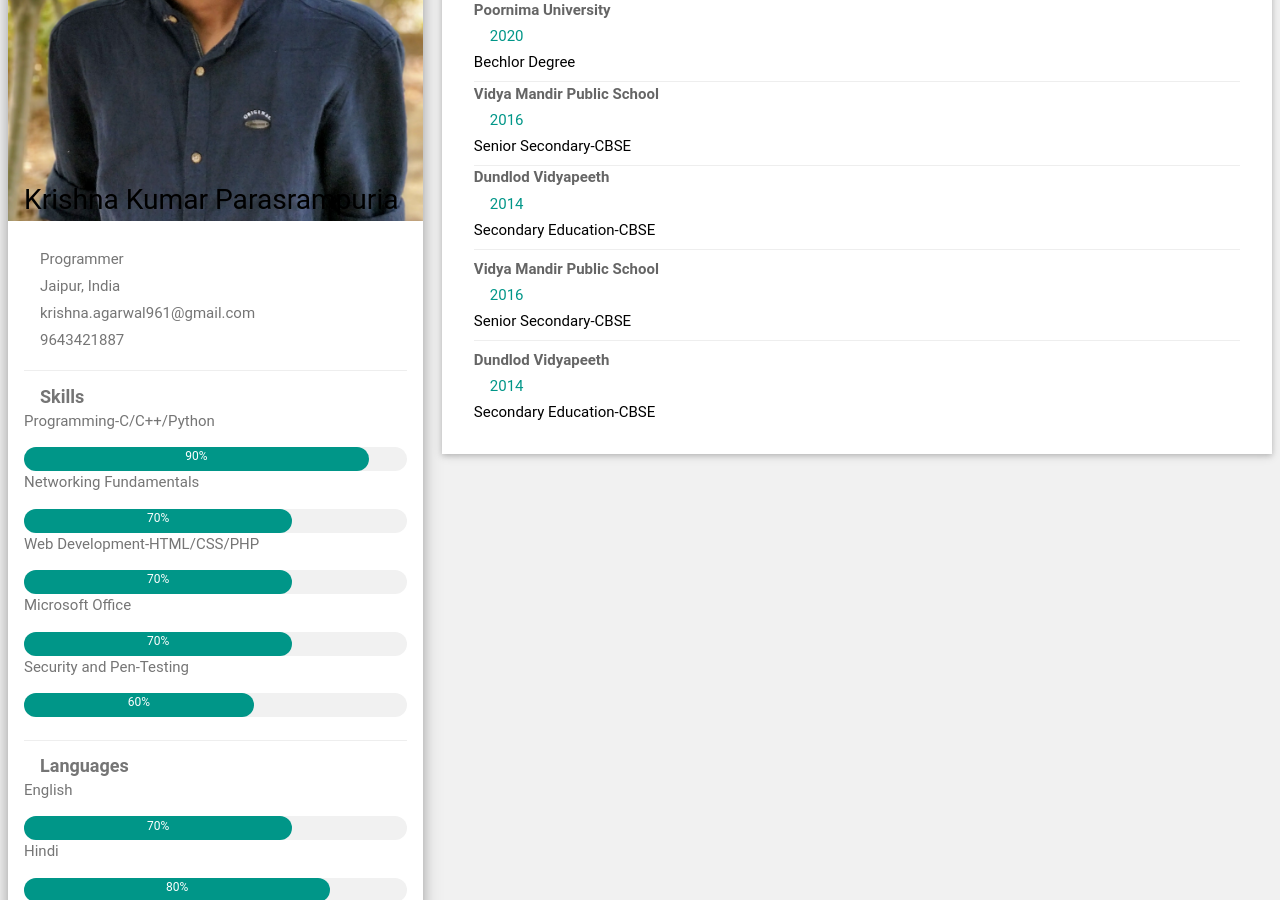
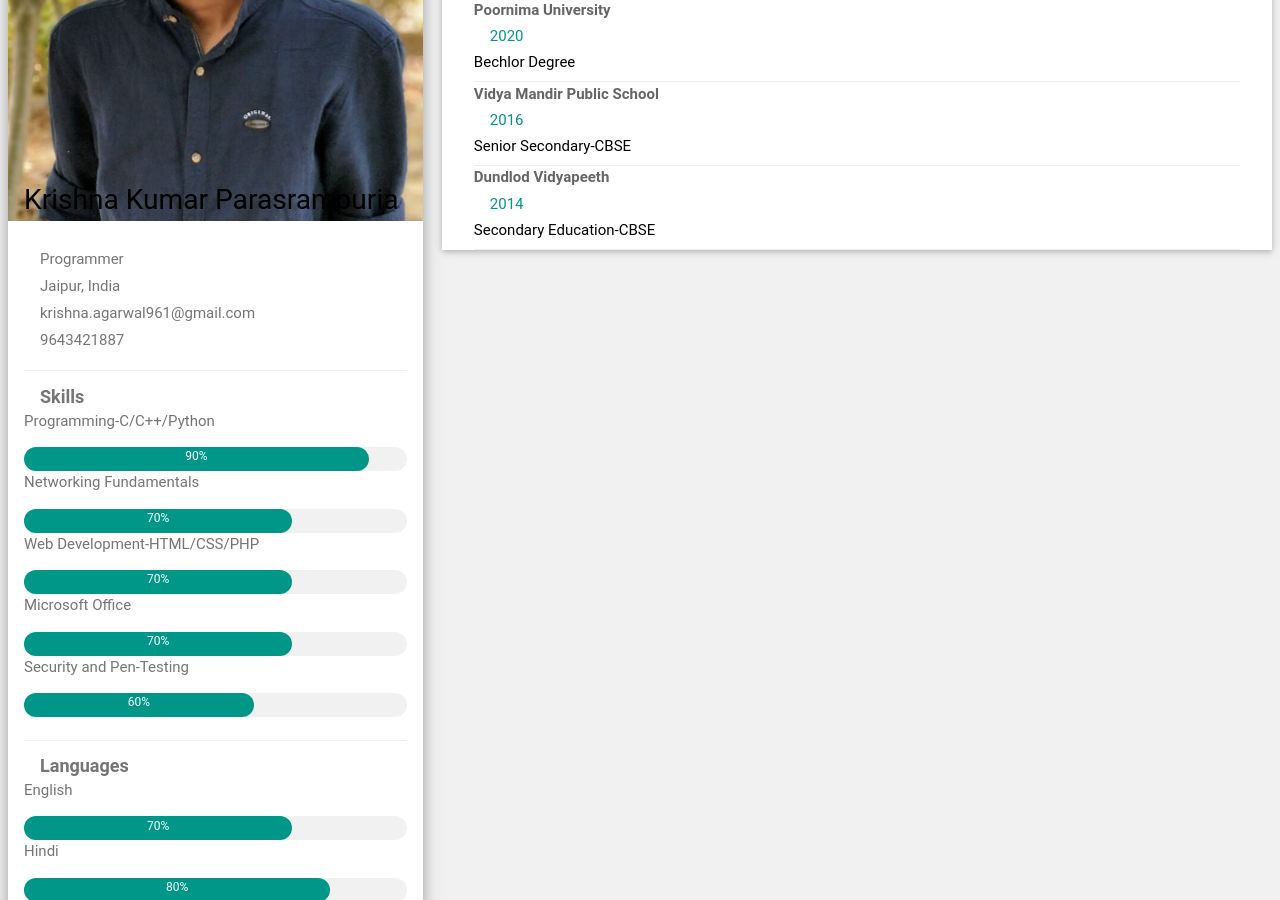
Before and after one commit to krishppuria/krishppuria.github.io, a Jekyll site: the page built from resum.html, in a window 1280 px wide and 900 px high, scrolled down 311 px. Built offline with Jekyll 4.4.1, drawn with Linux system fonts in a browser that asks for light colours.

Commit message:
Update from Forestry.io Krishna Parasrampuria updated resum.html

```diff
--- a/resum.html
+++ b/resum.html
@@ -165,7 +165,7 @@ resume:
           <hr>
         </div>
         {% endfor %}
-        <div class="w3-container">
+        <!--<div class="w3-container">
           <h5 class="w3-opacity pt-2 pb-1"><b>Vidya Mandir Public School</b></h5>
           <h6 class="w3-text-teal pb-1"><i class="fa fa-calendar fa-fw w3-margin-right"></i>2016</h6>
           <p class="pb-2">Senior Secondary-CBSE</p>
@@ -175,7 +175,7 @@ resume:
           <h5 class="w3-opacity pt-2 pb-1"><b>Dundlod Vidyapeeth</b></h5>
           <h6 class="w3-text-teal pb-1"><i class="fa fa-calendar fa-fw w3-margin-right"></i>2014</h6>
           <p class="pb-2">Secondary Education-CBSE</p><br>
-        </div>
+        </div>-->
       </div>
 {% endfor %}
     <!-- End Right Column -->
```
